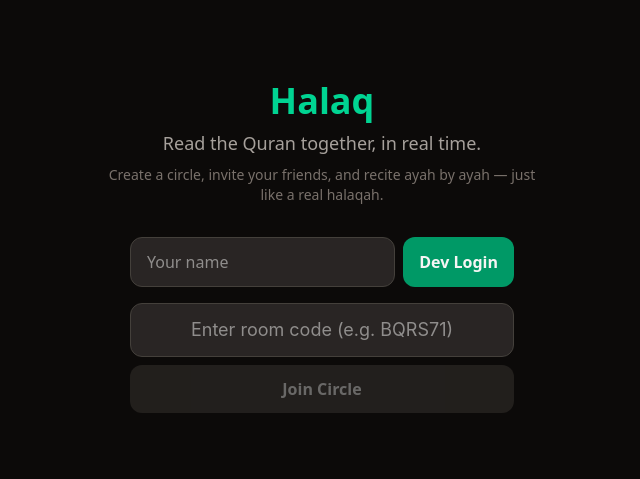
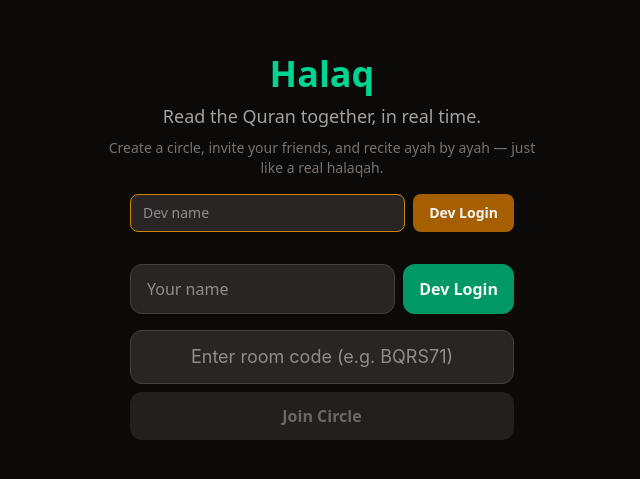
Before and after one commit to CaptnJayce/quran-hackathon, a React (Vite) app: page / in a window 1280 px wide. Shown: the part 153-632 px from the top of the page, without its empty margins (318-958 px from the left). Built offline with nearby package versions, Linux system fonts and the light colour scheme; no server answers.

Commit message:
feat(dev): add dev login UI behind import.meta.env.DEV flag

```diff
--- a/src/pages/Home.tsx
+++ b/src/pages/Home.tsx
@@ -4,10 +4,12 @@ import { JoinForm } from '../components/home/JoinForm'
 import { useAuth } from '../auth/AuthProvider'
 import { useNavigate } from 'react-router-dom'
 import { supabase } from '../lib/supabase'
+import { useState } from 'react'
 
 export function Home() {
-	const { user } = useAuth()
+	const { user, devLogin } = useAuth()
 	const navigate = useNavigate()
+	const [devName, setDevName] = useState('')
 
 	async function createRoom() {
 		if (!user) return
@@ -37,6 +39,22 @@ export function Home() {
 	return (
 		<div className="min-h-screen bg-stone-950 text-stone-100 flex flex-col items-center justify-center px-4">
 			<HeroSection />
+			{import.meta.env.DEV && !user && (
+				<div className="flex gap-2 mt-4 w-full max-w-sm">
+					<input
+						value={devName}
+						onChange={(e) => setDevName(e.target.value)}
+						placeholder="Dev name"
+						className="flex-1 px-3 py-2 bg-stone-800 border border-yellow-600 rounded-lg text-sm focus:outline-none"
+					/>
+					<button
+						onClick={() => devName && devLogin(devName)}
+						className="px-4 py-2 bg-yellow-700 hover:bg-yellow-600 rounded-lg text-sm font-semibold transition-colors"
+					>
+						Dev Login
+					</button>
+				</div>
+			)}
 			{user ? (
 				<div className="flex flex-col gap-4 w-full max-w-sm mt-8">
 					<p className="text-center text-stone-400 text-sm">Salaam, {user.displayName}</p>
```
